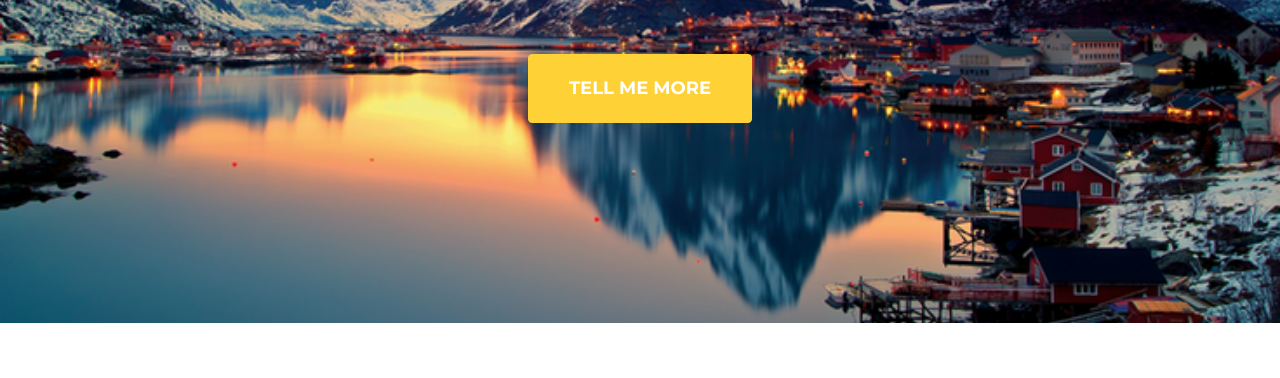
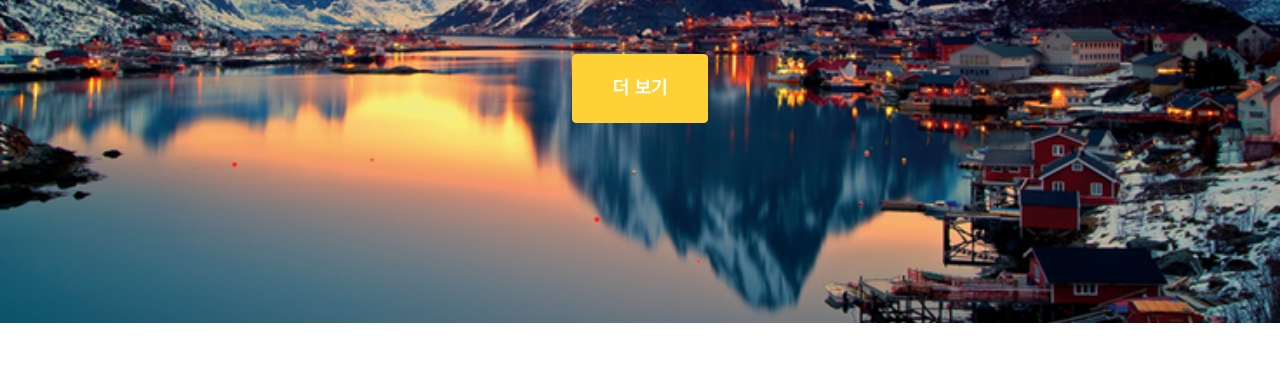
Before and after one commit to jiuly731/webpage, a plain HTML site: page index.html in a window 1280 px wide. Shown: the part 422-800 px from the top of the page. Drawn offline with nearby package versions, Linux system fonts and the light colour scheme; a web font is replaced by a local one.

Commit message:
second commit

```diff
--- a/index.html
+++ b/index.html
@@ -41,7 +41,7 @@
             <div class="container">
                 <div class="masthead-subheading">안녕하세요.</div>
                 <div class="masthead-heading text-uppercase">딥러닝에 오신것을 환영 합니다.</div>
-                <a class="btn btn-primary btn-xl text-uppercase js-scroll-trigger" href="#services">Tell Me More</a>
+                <a class="btn btn-primary btn-xl text-uppercase js-scroll-trigger" href="#services">더 보기</a>
             </div>
         </header>
         <!-- Services-->
```
